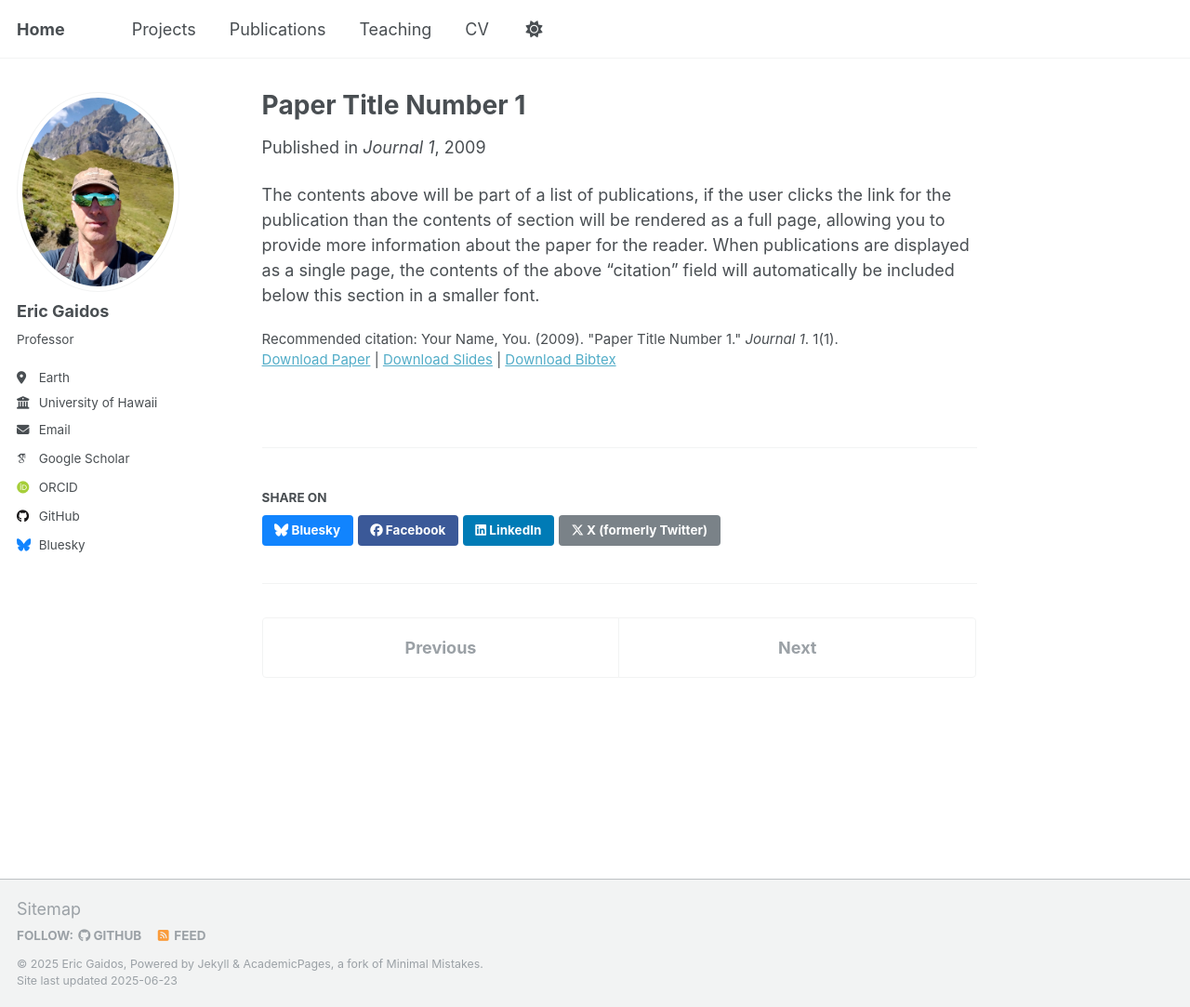
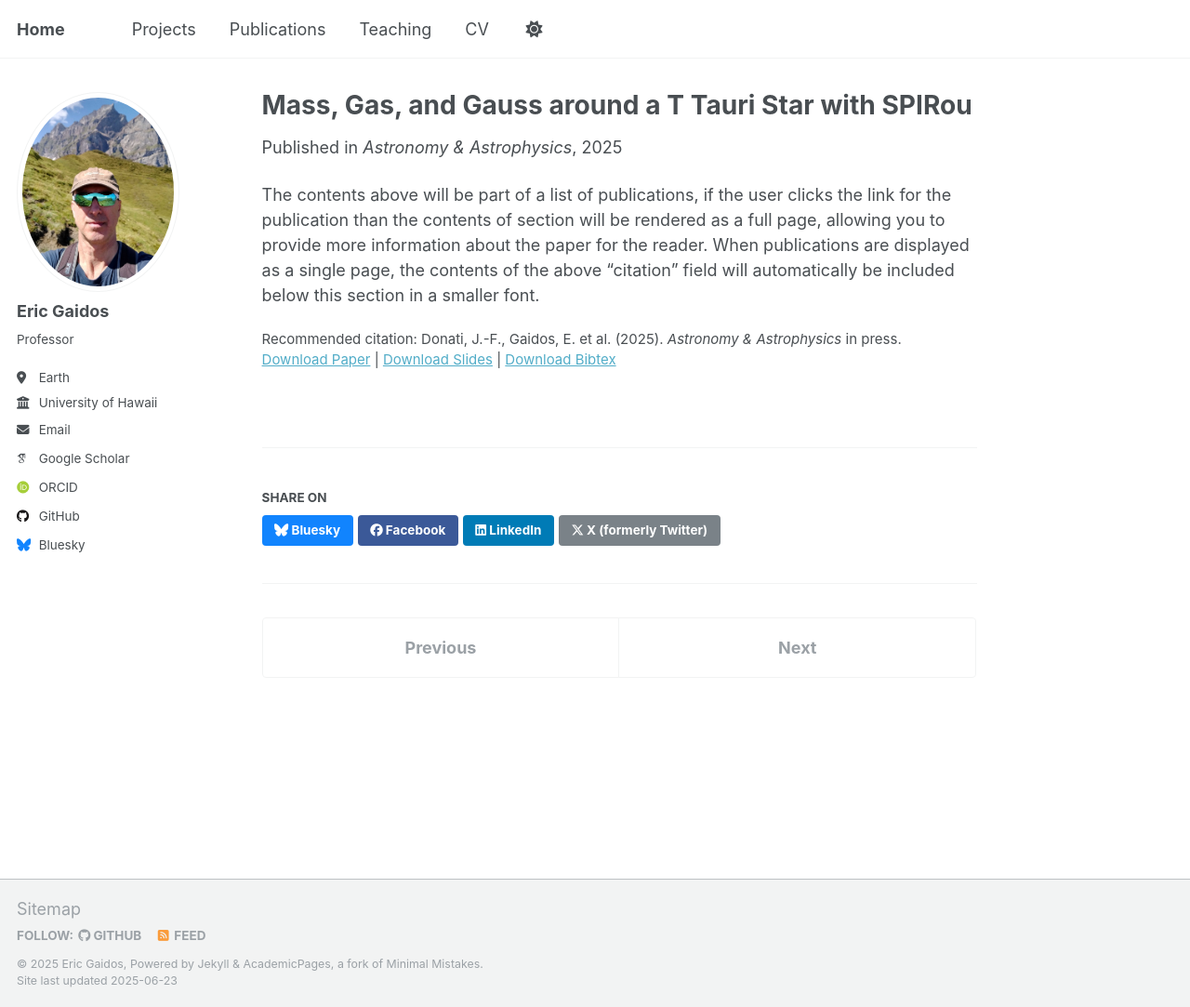
Before and after one commit to egaidos/egaidos.github.io, a Jekyll site: the page built from _publications/2009-10-01-paper-title-number-1.md, in a window 1280 px wide and 1083 px high. Shown: the whole window at 93% size. Built offline with Jekyll 4.4.1, drawn with Linux system fonts in a browser that asks for light colours; some web fonts are replaced.

Commit message:
Update 2009-10-01-paper-title-number-1.md

```diff
--- a/_publications/2009-10-01-paper-title-number-1.md
+++ b/_publications/2009-10-01-paper-title-number-1.md
@@ -1,14 +1,14 @@
 ---
-title: "Paper Title Number 1"
+title: "Mass, Gas, and Gauss around a T Tauri Star with SPIRou "
 collection: publications
 category: manuscripts
 permalink: /publication/2009-10-01-paper-title-number-1
-excerpt: 'This paper is about the number 1. The number 2 is left for future work.'
-date: 2009-10-01
-venue: 'Journal 1'
+excerpt: 'TBD.'
+date: 2025-05-01
+venue: 'Astronomy & Astrophysics'
 slidesurl: 'http://academicpages.github.io/files/slides1.pdf'
 paperurl: 'http://academicpages.github.io/files/paper1.pdf'
 bibtexurl: 'http://academicpages.github.io/files/bibtex1.bib'
-citation: 'Your Name, You. (2009). &quot;Paper Title Number 1.&quot; <i>Journal 1</i>. 1(1).'
+citation: 'Donati, J.-F., Gaidos, E. et al. (2025). <i>Astronomy & Astrophysics</i> in press.'
 ---
 The contents above will be part of a list of publications, if the user clicks the link for the publication than the contents of section will be rendered as a full page, allowing you to provide more information about the paper for the reader. When publications are displayed as a single page, the contents of the above "citation" field will automatically be included below this section in a smaller font.
```
